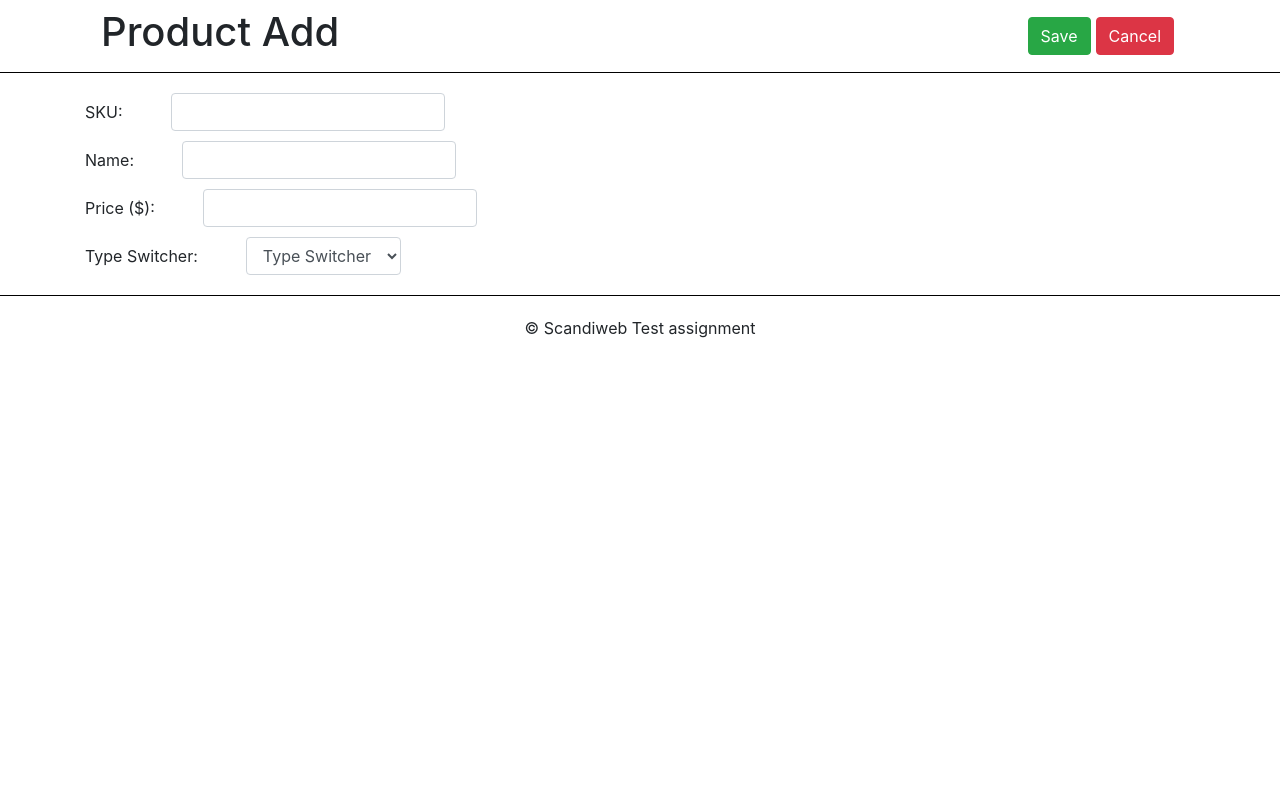
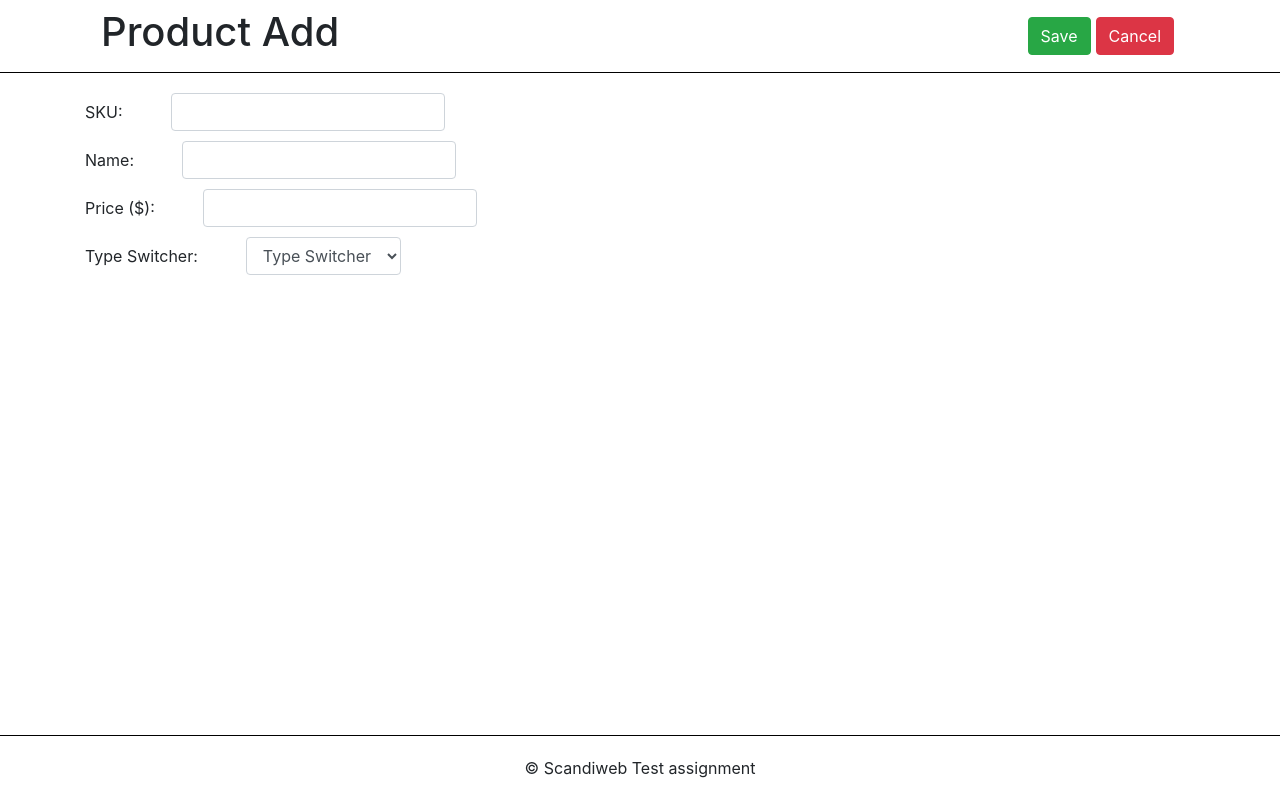
Before and after one commit to Grindelwald27/teste-scandiweb, a PHP site: page /add-page.html in a window 1280 px wide. Run offline with PHP 8.4, Linux system fonts and the light colour scheme.

Commit message:
fixando footer de add-page em baixo

```diff
--- a/add-page.html
+++ b/add-page.html
@@ -86,7 +86,7 @@
 		<!-- fim section -->
 
 		<!-- inicio footer -->
-		<footer>
+		<footer class="fixed-bottom">
 			&copy; Scandiweb Test assignment
 		</footer>
 		<!-- fim footer -->
--- a/css/style.css
+++ b/css/style.css
@@ -31,7 +31,7 @@ section div.col-2 div.item {
 }
 
 footer {
-	margin-top: 20px;
+	margin: 20px 0px;
 	padding-top: 20px;
 	text-align: center;
 	border-top: 1px solid black;
```
